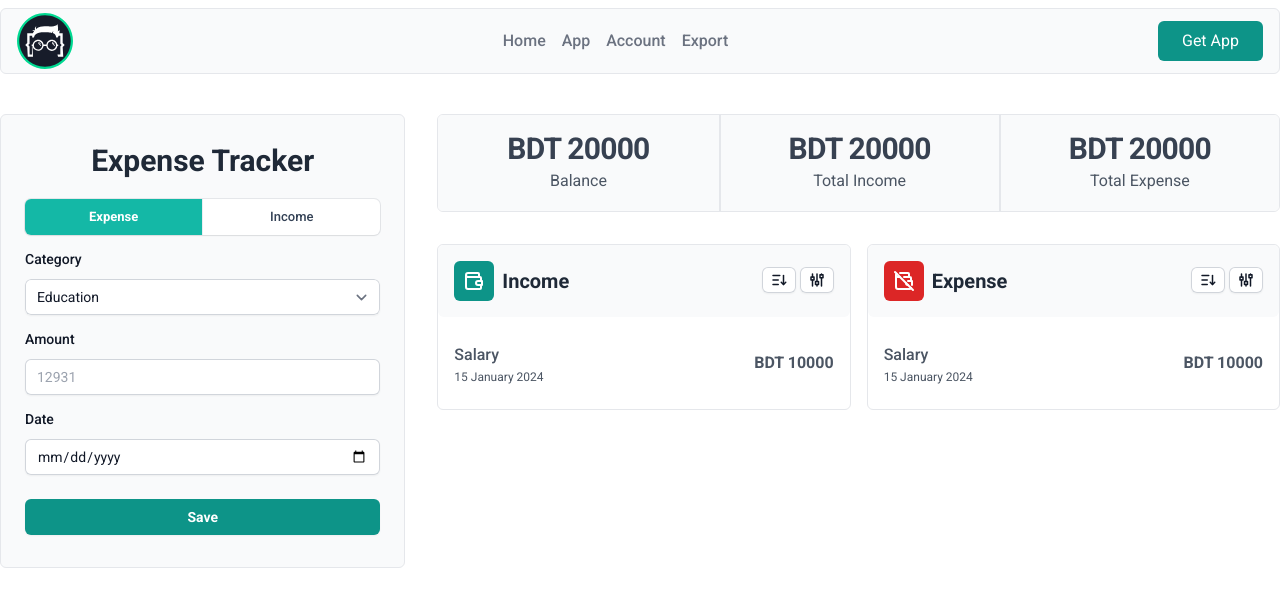
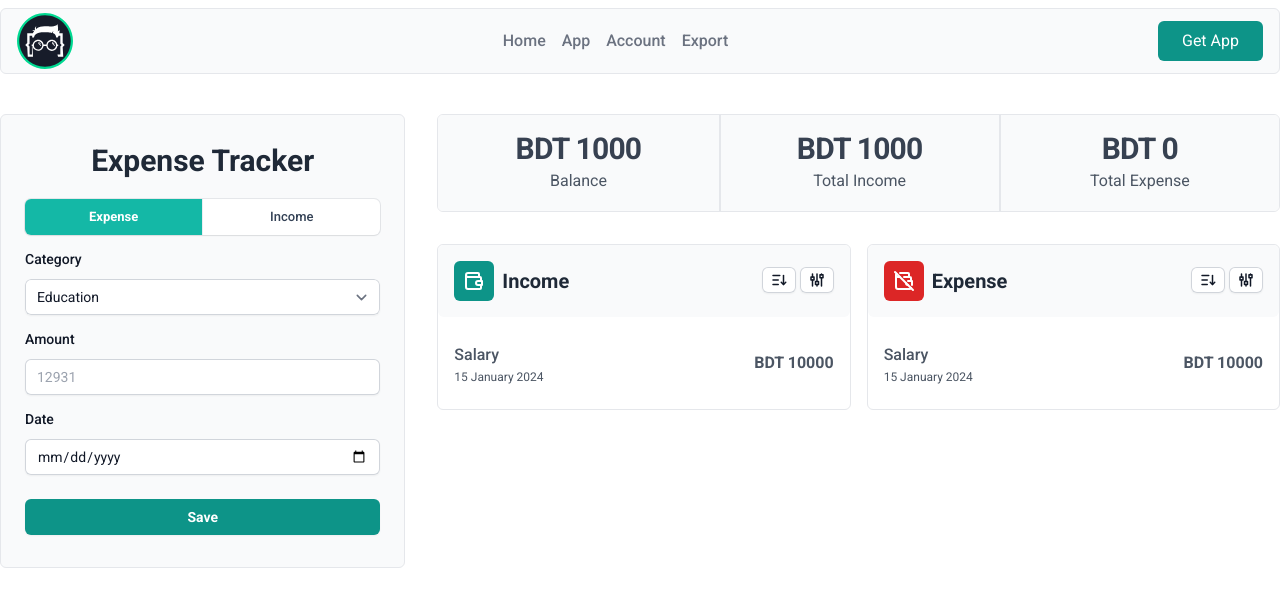
Before and after one commit to nasib15/assignment-2-lws, a React (Vite) app: page / in a window 1280 px wide. Shown: the top 606 px of the page. Built offline with nearby package versions, Linux system fonts and the light colour scheme.

Commit message:
Add: Used reduce for calculating overall balance

```diff
--- a/src/components/BalanceSheet.jsx
+++ b/src/components/BalanceSheet.jsx
@@ -1,22 +1,34 @@
-const BalanceSheet = () => {
+const BalanceSheet = ({ sheet }) => {
   const Balance = ({ amount, description }) => {
     return (
       <div className="bg-[#F9FAFB] flex lg:max-w-xs flex-col px-4 py-4">
         <dt className="text-base leading-7 text-gray-600">{description}</dt>
-        <dd className="order-first text-xl font-semibold tracking-tight text-gray-700 sm:text-3xl">
+        <dd
+          className={`order-first text-xl font-semibold tracking-tight  sm:text-3xl ${
+            amount < 0 ? "text-red-700" : "text-gray-700"
+          }`}
+        >
           BDT {amount}
         </dd>
       </div>
     );
   };
 
+  const totalIncome = sheet.reduce((acc, curr) => acc + (curr.income || 0), 0);
+  const totalExpense = sheet.reduce(
+    (acc, curr) => acc + (curr.expense || 0),
+    0
+  );
+
+  console.log(sheet);
+
   return (
     <div className="bg-white">
       <div className="mx-auto max-w-7xl">
         <dl className="grid grid-cols-1 text-center lg:grid-cols-3 divide-x-2 border rounded-md overflow-hidden">
-          <Balance amount={20000} description="Balance" />
-          <Balance amount={20000} description="Total Income" />
-          <Balance amount={20000} description="Total Expense" />
+          <Balance amount={totalIncome - totalExpense} description="Balance" />
+          <Balance amount={totalIncome} description="Total Income" />
+          <Balance amount={totalExpense} description="Total Expense" />
         </dl>
       </div>
     </div>
--- a/src/components/IncomeExpenseBoard.jsx
+++ b/src/components/IncomeExpenseBoard.jsx
@@ -6,6 +6,7 @@ const IncomeExpenseBoard = () => {
   const [tab, setTab] = useState("expense");
 
   const incomeObject = {
+    id: crypto.randomUUID(),
     tab: "income",
     category: "Salary",
     income: 0,
@@ -13,6 +14,7 @@ const IncomeExpenseBoard = () => {
   };
 
   const expenseObject = {
+    id: crypto.randomUUID(),
     tab: "expense",
     category: "Education",
     expense: 0,
@@ -21,15 +23,17 @@ const IncomeExpenseBoard = () => {
 
   const balanceSheet = [
     {
-      id: 1,
+      id: crypto.randomUUID(),
+      tab: "income",
       category: "Salary",
-      amount: 1000,
+      income: 1000,
       date: "2024-08-27",
     },
   ];
 
   const [incomeSheet, setIncomeSheet] = useState(incomeObject);
   const [expenseSheet, setExpenseSheet] = useState(expenseObject);
+  const [sheet, setSheet] = useState(balanceSheet);
 
   //    const options = { day: 'numeric', month: 'long', year: 'numeric' };
   // const formattedDate = dateObj.toLocaleDateString('en-GB', options);
@@ -50,20 +54,26 @@ const IncomeExpenseBoard = () => {
     let value = e.target.value;
     if (tab === "income") {
       if (category === "amount") {
-        setIncomeSheet({ ...incomeSheet, income: value });
+        setIncomeSheet({ ...incomeSheet, income: parseInt(value) });
       } else setIncomeSheet({ ...incomeSheet, [category]: value });
     }
     if (tab === "expense") {
       if (category === "amount") {
-        setExpenseSheet({ ...expenseSheet, expense: -value });
+        setExpenseSheet({ ...expenseSheet, expense: parseInt(value) });
       } else setExpenseSheet({ ...expenseSheet, [category]: value });
     }
   };
-  console.log(incomeSheet, expenseSheet);
+  // console.log(incomeSheet, expenseSheet);
 
   const handleFormSubmit = (e) => {
     e.preventDefault();
+    const newData = tab === "income" ? incomeSheet : expenseSheet;
+
+    // Adding new data to the balance sheet
+    setSheet([...sheet, newData]);
   };
+
+  // console.log(sheet);
 
   return (
     <main className="relative mx-auto mt-10 w-full max-w-7xl">
@@ -75,10 +85,10 @@ const IncomeExpenseBoard = () => {
           onFormChange={handleForm}
           incomeSheet={incomeSheet}
           expenseSheet={expenseSheet}
-          // onFormSubmit={handleFormSubmit}
+          onFormSubmit={handleFormSubmit}
         />
         {/* Right column */}
-        <RightSideColumn />
+        <RightSideColumn sheet={sheet} />
       </section>
     </main>
   );
--- a/src/components/RightSideColumn.jsx
+++ b/src/components/RightSideColumn.jsx
@@ -3,7 +3,7 @@ import BalanceSheet from "./BalanceSheet";
 import Statement from "./Statement";
 import { ExpenseSVG, IncomeSVG } from "./SVG";
 
-const RightSideColumn = () => {
+const RightSideColumn = ({ sheet }) => {
   const [isIncomeFilterOpen, setIsIncomeFilterOpen] = useState(false);
   const [isIncomeSortOpen, setIsIncomeSortOpen] = useState(false);
   const [isExpenseFilterOpen, setIsExpenseFilterOpen] = useState(false);
@@ -40,7 +40,7 @@ const RightSideColumn = () => {
 
   return (
     <div className="lg:col-span-2">
-      <BalanceSheet />
+      <BalanceSheet sheet={sheet} />
       <div className="grid grid-cols-1 lg:grid-cols-2 gap-4 mt-8">
         <Statement
           svg={<IncomeSVG />}
--- a/src/components/form/Form.jsx
+++ b/src/components/form/Form.jsx
@@ -19,7 +19,7 @@ const Form = ({
         Expense Tracker
       </h2>
 
-      <form>
+      <form onSubmit={onFormSubmit}>
         <div className="flex divide-x divide-slate-400/20 overflow-hidden rounded-md bg-white text-[0.8125rem] font-medium leading-5 text-slate-700 shadow-sm ring-1 ring-slate-700/10 mt-6">
           <TabButton tabName="expense" tab={tab} onTabChange={onTabChange} />
           <TabButton tabName="income" tab={tab} onTabChange={onTabChange} />
@@ -82,9 +82,6 @@ const Form = ({
         <button
           type="submit"
           className="mt-6 rounded-md bg-teal-600 px-8 py-2 text-sm font-semibold text-white shadow-sm hover:bg-teal-500 focus-visible:outline focus-visible:outline-2 focus-visible:outline-offset-2 focus-visible:outline-teal-600 w-full"
-          // onClick={() => {
-          //   tab
-          // }}
         >
           Save
         </button>
```
